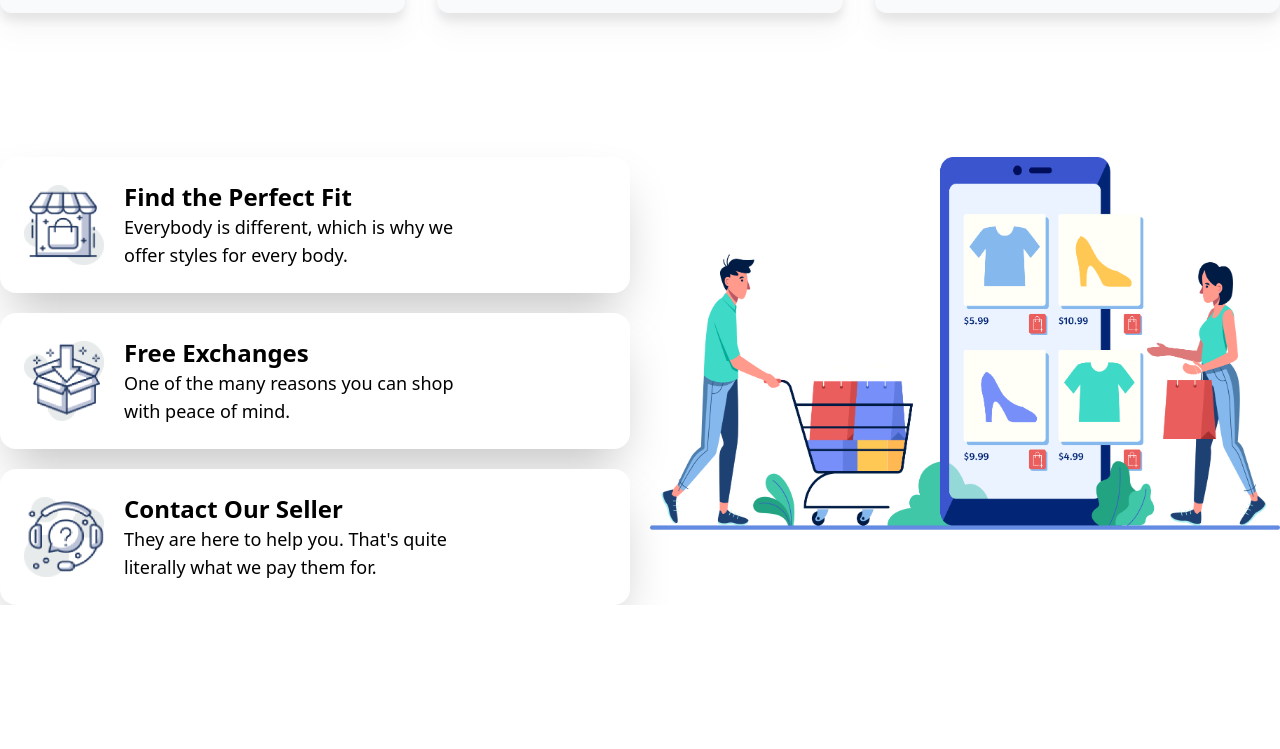
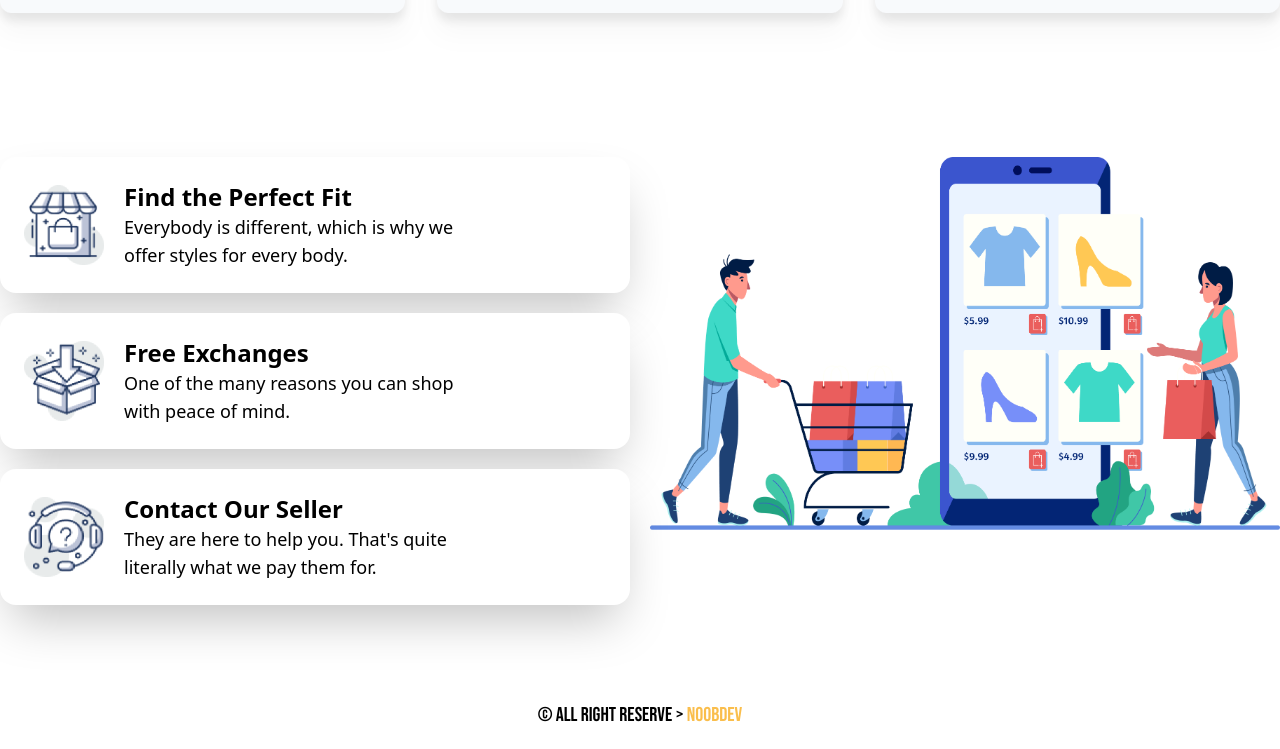
Before and after one commit to mehu-hub/project-8, a plain HTML site: page index.html in a window 1280 px wide. Shown: the part 2443-3192 px from the top of the page. Before the commit the page ends 3048 px from the top, so only its background shows below. Drawn offline with nearby package versions, Linux system fonts and the light colour scheme.

Commit message:
Footer Section update

```diff
--- a/index.html
+++ b/index.html
@@ -185,8 +185,8 @@
             </div>
         </section>
     </main>
-    <footer>
-        <h2></h2>
+    <footer class="mt-24 mb-5">
+        <p class="text-center text-xl">© All right reserve > <a class="text-[#FABE4C]" href="https://github.com/mehu-hub" target="_blank">NoobDev</a></p>
     </footer>
 </body>
 
```
